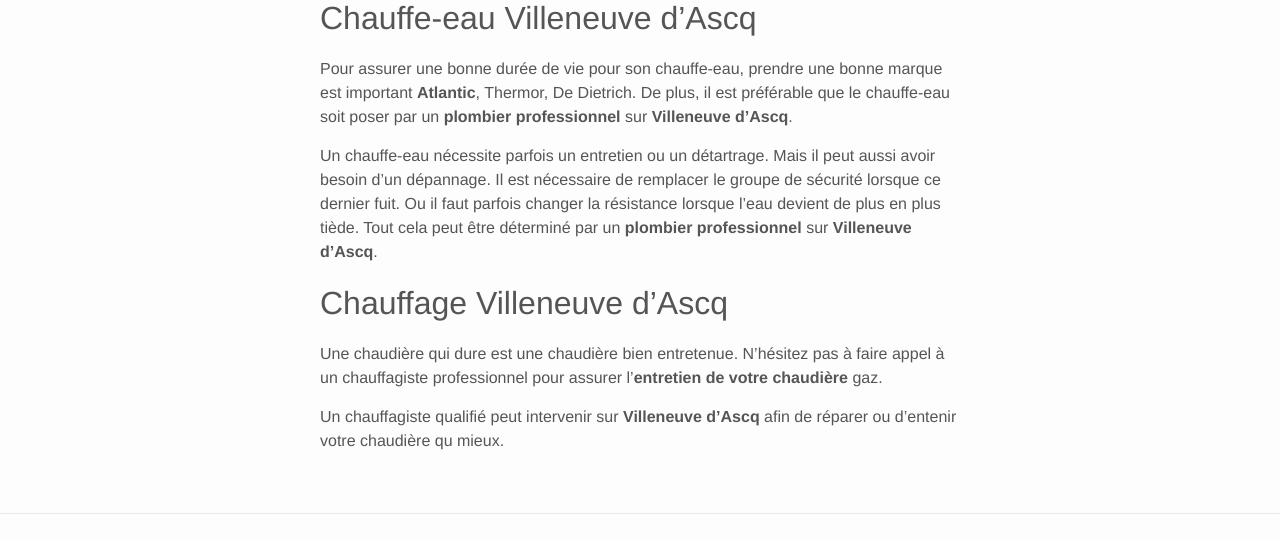
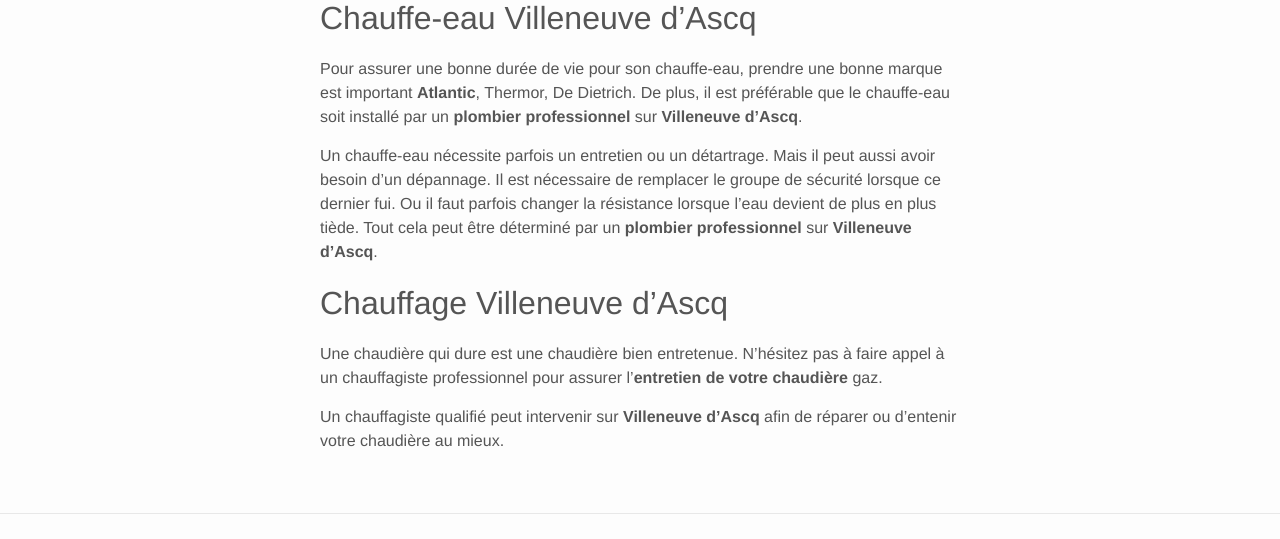
Before and after one commit to bntservices/bntservices.github.io, a Jekyll site: the page built from footer-10-depannage-plombier-vda.md, in a window 1280 px wide. Shown: the part 651-1190 px from the top of the page. Built offline with Jekyll 4.4.1, drawn with Linux system fonts in a browser that asks for light colours.

Commit message:
Correction coquilles

```diff
--- a/footer-10-depannage-plombier-vda.md
+++ b/footer-10-depannage-plombier-vda.md
@@ -15,10 +15,10 @@
 
 ## Chauffe-eau Villeneuve d'Ascq
 
-Pour assurer une bonne durée de vie pour son chauffe-eau, prendre une bonne marque est important **Atlantic**, Thermor, De Dietrich. De plus, il est préférable que le chauffe-eau soit poser par un **plombier professionnel** sur **Villeneuve d'Ascq**.
+Pour assurer une bonne durée de vie pour son chauffe-eau, prendre une bonne marque est important **Atlantic**, Thermor, De Dietrich. De plus, il est préférable que le chauffe-eau soit installé par un **plombier professionnel** sur **Villeneuve d'Ascq**.
 
 Un chauffe-eau nécessite parfois un entretien ou un détartrage. Mais il peut aussi avoir besoin d'un dépannage.
-Il est nécessaire de remplacer le groupe de sécurité lorsque ce dernier fuit.
+Il est nécessaire de remplacer le groupe de sécurité lorsque ce dernier fui.
 Ou il faut parfois changer la résistance lorsque l'eau devient de plus en plus tiède.
 Tout cela peut être déterminé par un **plombier professionnel** sur **Villeneuve d'Ascq**.
 
@@ -26,4 +26,4 @@
 
 Une chaudière qui dure est une chaudière bien entretenue. N'hésitez pas à faire appel à un chauffagiste professionnel pour assurer l'**entretien de votre chaudière** gaz.
 
-Un chauffagiste qualifié peut intervenir sur **Villeneuve d'Ascq** afin de réparer ou d'entenir votre chaudière qu mieux.
+Un chauffagiste qualifié peut intervenir sur **Villeneuve d'Ascq** afin de réparer ou d'entenir votre chaudière au mieux.
```
